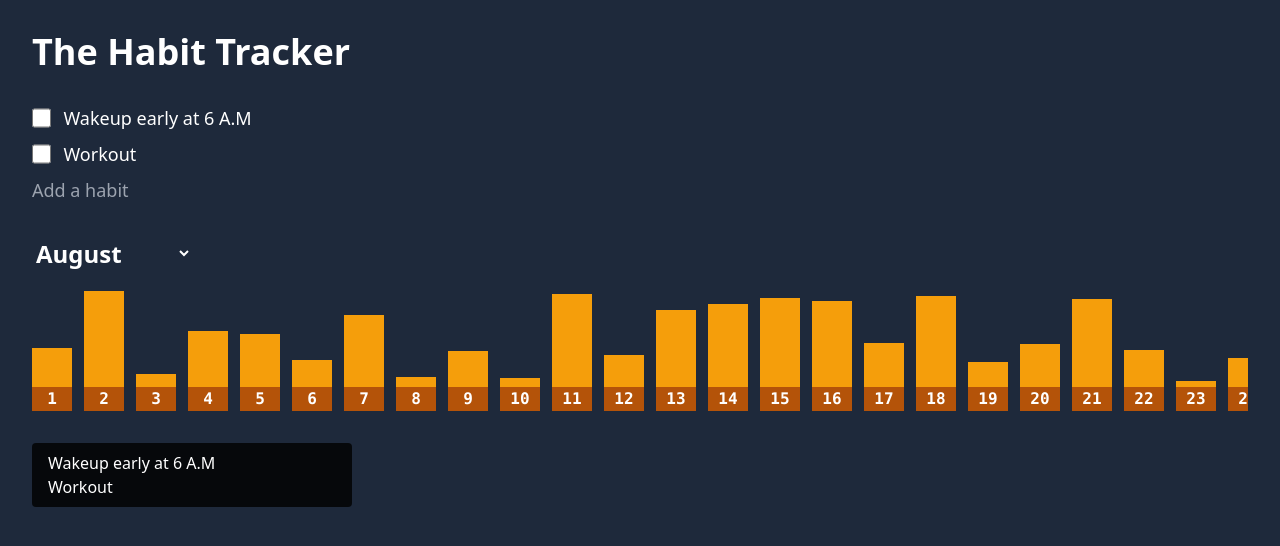
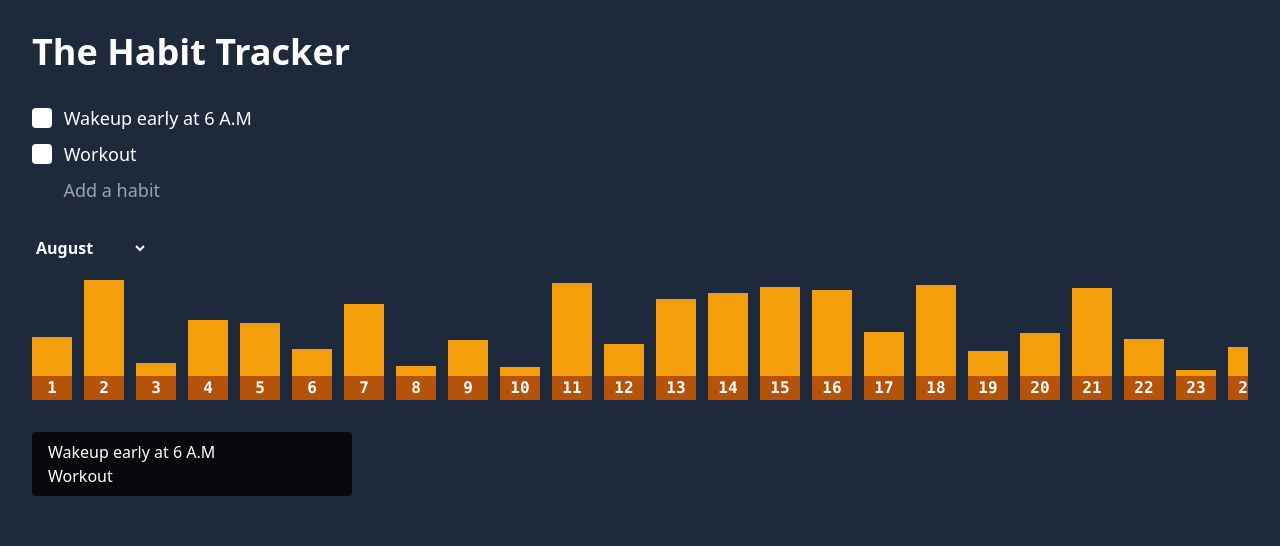
Before and after one commit to asrul10/habit-tracker, a Svelte app: page / in a window 1280 px wide. Shown: the top 546 px of the page. Built offline with nearby package versions, Linux system fonts and the light colour scheme.

Commit message:
Custom checkbox

```diff
--- a/src/App.svelte
+++ b/src/App.svelte
@@ -108,16 +108,13 @@
 
   const completeHabit = (event) => {
     const { currentTarget } = event;
-    const { id } = currentTarget.dataset;
+    const { target } = currentTarget.dataset;
     for (let index = 0; index < habits.length; index++) {
       const habit = habits[index];
-      if (habit.id !== parseInt(id)) {
+      if (habit.id !== parseInt(target)) {
         continue;
       }
-      habits[index].complete = false;
-      if (currentTarget.checked) {
-        habits[index].complete = true;
-      }
+      habits[index].complete = !habits[index].complete;
       break;
     }
     saveHabits(habits);
@@ -137,15 +134,20 @@
 
   {#each habits as habit}
     <div class="mb-2 flex items-start gap-x-2">
-      <input
-        class="w-5 h-5 rounded cursor-pointer mr-1 mt-1"
-        type="checkbox"
-        name="habit-{habit.id}"
-        id="habit-{habit.id}"
-        checked={habit.complete}
-        data-id={habit.id}
+      <span
+        class="w-5 h-5 rounded mt-1 p-1 mr-1 cursor-pointer {habit.complete
+          ? `bg-blue-500`
+          : `bg-white`}"
+        data-target={habit.id}
         on:click={completeHabit}
-      />
+      >
+        <svg xmlns="http://www.w3.org/2000/svg" viewBox="0 0 448 512">
+          <path
+            fill="#fff"
+            d="M438.6 105.4C451.1 117.9 451.1 138.1 438.6 150.6L182.6 406.6C170.1 419.1 149.9 419.1 137.4 406.6L9.372 278.6C-3.124 266.1-3.124 245.9 9.372 233.4C21.87 220.9 42.13 220.9 54.63 233.4L159.1 338.7L393.4 105.4C405.9 92.88 426.1 92.88 438.6 105.4H438.6z"
+          /></svg
+        >
+      </span>
       <span
         id="habit-label-{habit.id}"
         data-id={habit.id}
@@ -159,7 +161,8 @@
     </div>
   {/each}
 
-  <div>
+  <div class="mb-2 flex items-start gap-x-2">
+    <span class="w-5 h-5 mr-1" />
     <span
       on:keyup={addHabit}
       on:keypress={preventEnter}
@@ -172,7 +175,7 @@
   <div class="mt-8">
     <select
       name="year"
-      class="mb-5 font-bold text-2xl pr-2 rounded bg-transparent focus:outline-none"
+      class="mb-5 font-bold text-1xl pr-2 rounded bg-transparent focus:outline-none"
       id="report-year"
       bind:value={selectedMonth}
       on:change={changeMonth}
```
